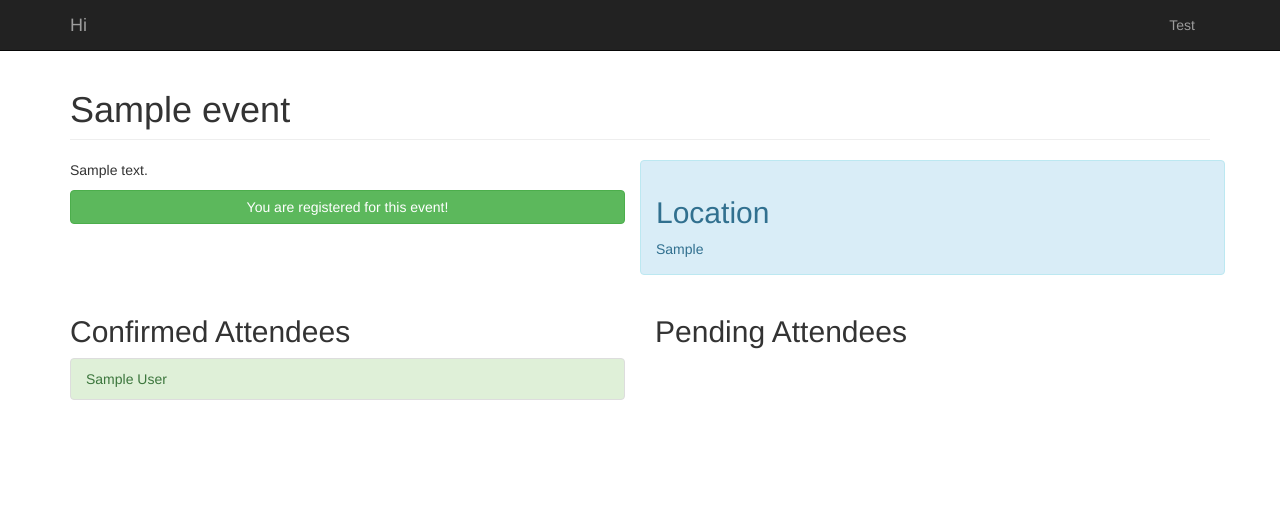
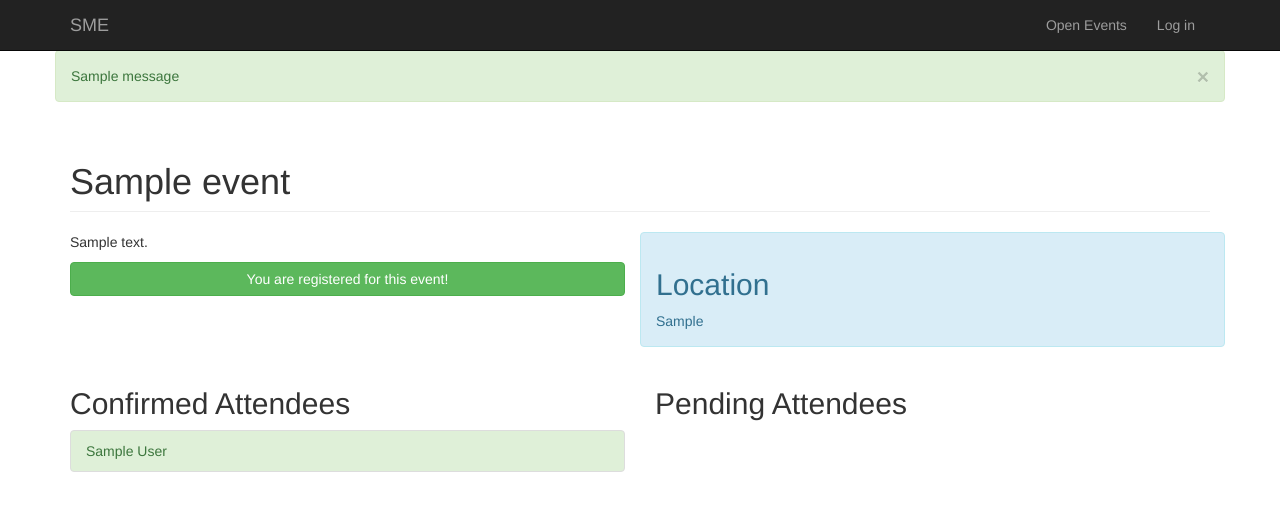
Before and after one commit to Requinard/OperationSquid, a Django app: template templates/events/event.html in a window 1280 px wide. Shown: the top 511 px of the page. Run offline with Django 3.2, Linux system fonts and the light colour scheme; tables that the repository leaves empty hold one stand-in row (values such as "Sample post"); the template is opened without the code that fills it: values that come from a table or form of the project are taken from there, most other values are stand-ins (such as "Sample title", 1, 10 or a date in 2020); one stand-in notice (Sample message) is shown; parts of the project's set-up code (start-up, migrations or seed data) failed here and were passed over; some libraries are stand-ins or nearby versions.

Commit message:
Added support for messages
Added regular links to navbar

Set messages on login and logout

```diff
--- a/templates/base.html
+++ b/templates/base.html
@@ -9,7 +9,9 @@
 
 	<title>Operation Squid - {{ title }}</title>
 	<link rel="stylesheet" href="{% static 'css/bootstrap.min.css' %}"/>
-	<style>body{padding-top: 50px;}</style>
+	<style>body {
+		padding-top: 50px;
+	}</style>
 </head>
 <body>
 <nav class="navbar navbar-inverse navbar-fixed-top">
@@ -22,17 +24,38 @@
 				<span class="icon-bar"></span>
 				<span class="icon-bar"></span>
 			</button>
-			<a class="navbar-brand" href="#">Hi {{ user.first_name|capfirst }}</a>
+			<a class="navbar-brand" href="#">SME</a>
 		</div>
 		<div class="collapse navbar-collapse navbar-right" id="navbar-collapsible">
 			<ul class="navbar-nav nav">
-				<li><a href="#">Test</a></li>
+				<li><a href="{% url 'events:index' %}">Open Events</a> </li>
+				{% if user.is_authenticated %}
+					<li class="dropdown">
+						<a href="#" class="dropdown-toggle" data-toggle="dropdown"
+						   role="button">Hi {{ user.first_name }} <span class="caret"></span> </a>
+						<ul class="dropdown-menu">
+							<li><a href="{% url 'user:logout' %}">Log out</a></li>
+						</ul>
+					</li>
+				{% else %}
+					<li><a href="{% url 'user:login' %}">Log in</a></li>
+				{% endif %}
 			</ul>
 		</div>
 	</div>
 </nav>
 
 <div class="container">
+	<div class="row">
+		{% if messages %}
+			{% for message in messages %}
+				<div class="alert alert-{{ message.tags }}">{{ message }}
+					<button type="button" class="close" data-dismiss="alert" aria-label="Close"><span
+							aria-hidden="true">&times;</span></button>
+				</div>
+			{% endfor %}
+		{% endif %}
+	</div>
 	{% block content %}
 
 	{% endblock %}
--- a/user_account/views.py
+++ b/user_account/views.py
@@ -1,6 +1,7 @@
 from django.shortcuts import render, redirect
 from django.views.generic import View
 from django.contrib.auth import authenticate, login, logout
+from django.contrib import messages
 from .forms import *
 
 
@@ -24,6 +25,7 @@ class LoginView(View):
                 # Check if the password was verified
                 if user.is_active:
                     login(request, user)
+                    messages.success(request, "Login successful")
                     return redirect("events:index")
                 else:
                     context['error'] = "This user has been banned!"
@@ -37,5 +39,5 @@ class LoginView(View):
 class LogoutView(View):
     def get(self, request):
         logout(request)
-
+        messages.success(request, "Logout successful")
         return redirect("user:login")
```
Also changed, not shown: OperationSquid/settings.py (+10 -0 lines).
